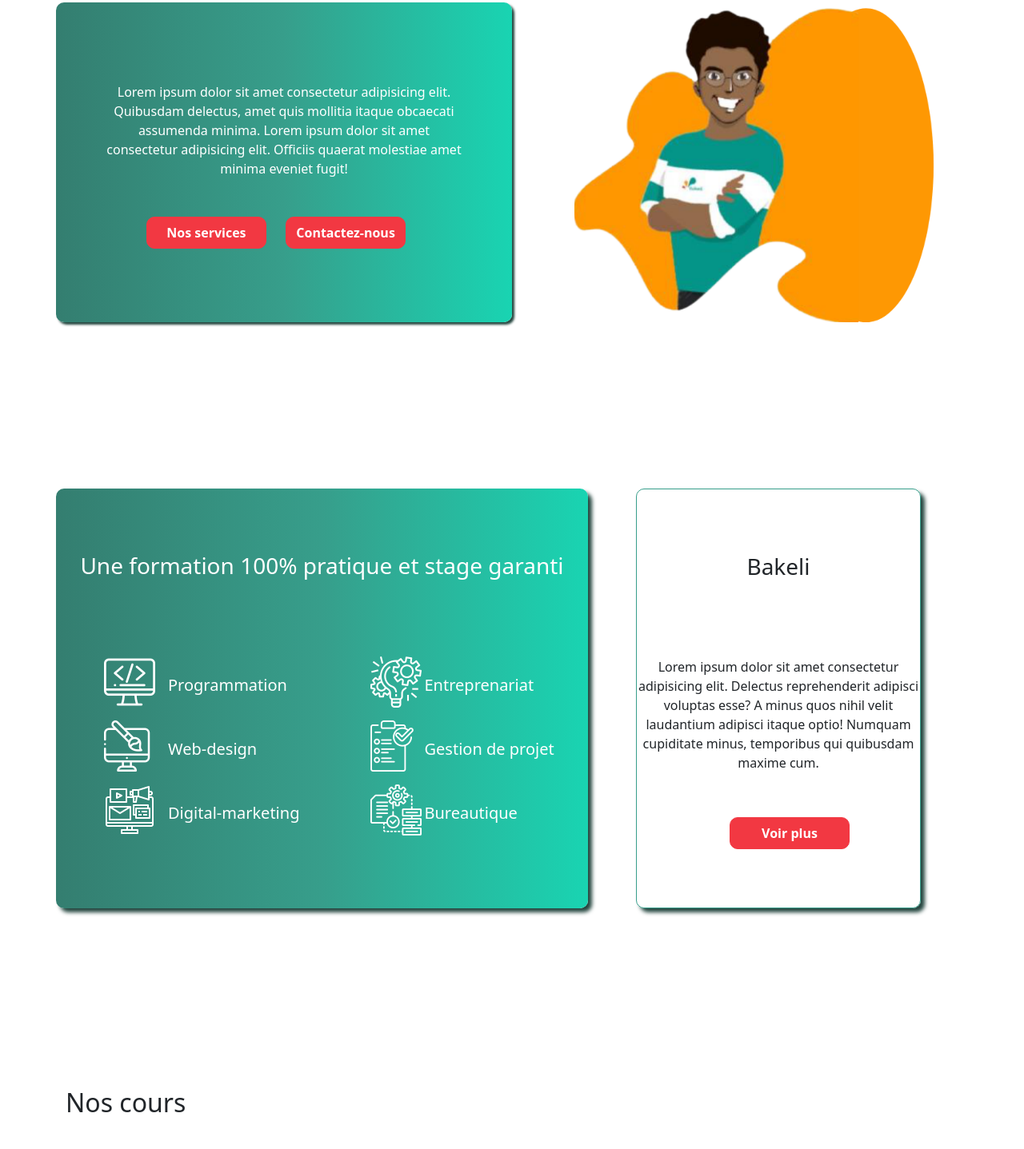
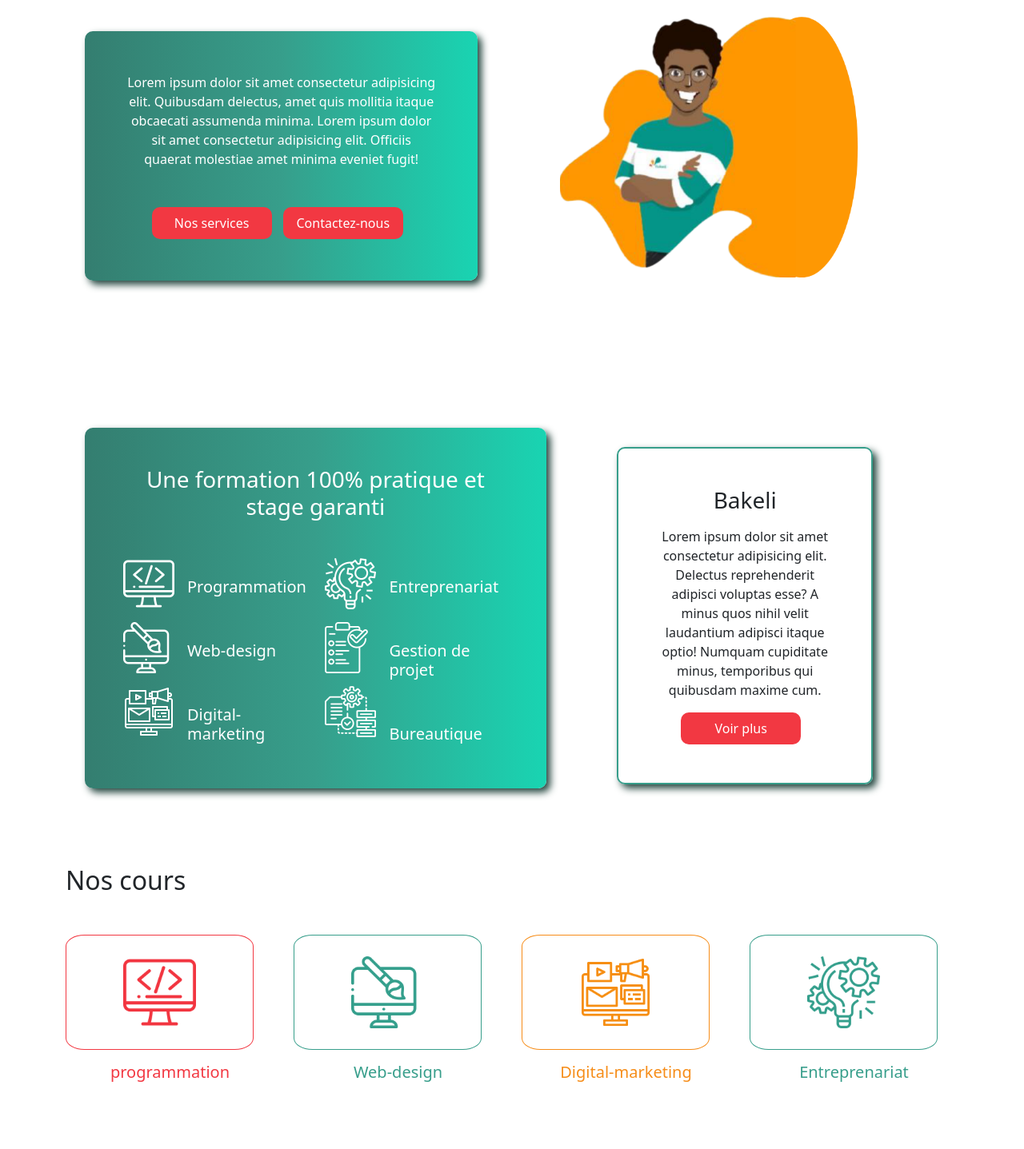
Before and after one commit to latyr0503/prototype_bootstrap_1, a plain HTML site: page index.html in a window 1280 px wide. Shown: the part 183-1620 px from the top of the page at 80% size. Drawn offline with nearby package versions, Linux system fonts and the light colour scheme.

Commit message:
reduction de mon code

```diff
--- a/index.html
+++ b/index.html
@@ -65,21 +65,27 @@
     <section id="home_section">
         <div class="container casehome">
             <div class="row ">
-                <div class="col-sm-12 col-lg-6  casehome1 ">
-                    <p class="para text-center">
-                        Lorem ipsum dolor sit amet consectetur adipisicing elit. Quibusdam delectus, amet quis mollitia
-                        itaque obcaecati assumenda minima.
-                        Lorem ipsum dolor sit amet consectetur adipisicing elit. Officiis quaerat molestiae amet minima
-                        eveniet fugit!
-                        <br><br><br>
-                        <a href="#"><button class="btn1">Nos services</button></a>
-                        <a href="#"><button class="btn1">Contactez-nous</button></a>
+                <div class="col-sm-12 col-md-6 col-lg-6 mb-5">
+                    <div class="casehome1 m-4 p-1">
+                        <p class="para m-5 text-center">
+                            Lorem ipsum dolor sit amet consectetur adipisicing elit. Quibusdam delectus, amet quis
+                            mollitia itaque obcaecati assumenda minima. Lorem ipsum dolor sit amet consectetur
+                            adipisicing elit. Officiis quaerat molestiae amet minima eveniet fugit!
                         </p>
+                        <div class="text-center">
+                            <button class="btn1"><a href="#" class="text-white text-decoration-none">Nos
+                                    services</a></button>
+                            <button class="btn1"><a href="#"
+                                    class="text-white text-decoration-none">Contactez-nous</a></button>
+                        </div>
+                        <br>
+                        <br>
+                    </div>
                 </div>
 
-                <div class="col-sm-12 col-lg-6 casehome2">
+                <div class="col-sm-12 col-md-6 col-lg-6 casehome2">
 
-                    <div class="">
+                    <div class="ps-5">
                         <img src="./media/Sans titre.png" id="casehome-img" alt="home-img">
                     </div>
 
@@ -89,26 +95,22 @@
     </section>
 
     <!-- fin_home_section -->
-    <p><br><br><br></p>
-    <p><br><br><br></p>
     <!-- about_section -->
 
-    <section id="about_section">
-        <div class="container my-5 caseabout">
+    <section id="about_section" class="my-5">
+        <div class="container ">
             <div class="row">
-                <div class="col-sm-12 col-lg-7 caseabout1">
-                    <h3 class="text-center">Une formation 100% pratique et stage garanti</h3>
-
-                    <p><br><br><br></p>
-
+                <div class="col-sm-12 col-md-6 col-lg-7 mb-5 text-white">
+                    <div class="casehome1 ms-4 p-5">
+                        <h3 class="text-center mb-5">Une formation 100% pratique et stage garanti</h3>
                         <div class="row">
-                        <div class="col-sm-12 col-lg-6 caseabout11">
-                            <div class="ms-5">
+                            <div class="col-sm-12 col-md-6 col-lg-6 caseabout11">
+                                <div>
                                     <p><img src="./media/tools-and-utensils.png" width="64px" height="64px" alt=""></p>
                                     <p><img src="./media/digital-art.png" width="64px" height="64px" alt=""></p>
                                     <p><img src="./media/digital-marketing.png" width="64px" height="64px" alt=""></p>
                                 </div>
-                            <div class="ms-3"><br>
+                                <div class="ps-3"><br>
                                     <h5> Programmation</h5>
                                     <br><br>
                                     <h5>Web-design</h5>
@@ -116,13 +118,13 @@
                                     <h5>Digital-marketing</h5>
                                 </div>
                             </div>
-                        <div class="col-sm-12 col-lg-6 caseabout11">
-                            <div class="ms-5">
+                            <div class="col-sm-12 col-md-6 col-lg-6 caseabout11">
+                                <div class="">
                                     <p><img src="./media/gestion-de-projet.png" width="64px" height="64px" alt=""></p>
                                     <p><img src="./media/briefing.png" width="64px" height="64px" alt=""></p>
                                     <p><img src="./media/process.png" width="64px" height="64px" alt=""></p>
                                 </div>
-                            <div class="ms-1"><br>
+                                <div class="ps-3"><br>
                                     <h5>Entreprenariat</h5>
                                     <br><br>
                                     <h5>Gestion de projet</h5>
@@ -132,61 +134,55 @@
                             </div>
                         </div>
                     </div>
+                </div>
 
-                <div class="col-sm-6 col-lg-4 ms-5 text-center caseabout2">
-                    <div>
-                        <h3 class="text-center">Bakeli</h3>
-                        <p><br><br><br></p>
-                        <p class="px-3-auto">
+                <div class="col-sm-6 col-md-6 col-lg-4 mt-4">
+                    <div class="text-center caseabout2 ms-4 p-5">
+                        <h3>Bakeli</h3>
+                        <p class="my-3">
                             Lorem ipsum dolor sit amet consectetur adipisicing elit. Delectus reprehenderit adipisci
                             voluptas esse? A minus quos nihil velit laudantium adipisci itaque optio! Numquam cupiditate
                             minus, temporibus qui quibusdam maxime cum.
                         </p>
-                        <p><br></p>
-                        <a href="#"><button class="btn1 ms-5">Voir plus</button></a>
+                        <button class="btn1"><a href="#" class="text-white text-decoration-none">Voir plus</a></button>
                     </div>
-
                 </div>
             </div>
         </div>
     </section>
 
     <!-- fin_about_section -->
-
-    <p><br><br><br></p>
-    <p><br><br><br></p>
-
     <!-- Nos_cours_section -->
 
-    <section id="noscourssection">
+    <section id="noscourssection" class="my-5">
 
         <div class="container">
-            <div class="row casecours">
             <h2 class="mb-5">Nos cours</h2>
-                <div class="col-sm-6 col-lg-3 text-center casecours1">
+            <div class="row casecours text-center">
+                <div class="col-sm-6 col-lg-3 casecours1">
                     <p style="border: 1px solid #f23842;">
-                        <img src="./media/tools-and-utensils1.png" width="100px" height="100px" alt="">
+                        <img src="./media/tools-and-utensils1.png" width="50%" alt="">
                     <h5 style="color: #f23842;">programmation</h5>
                     </p>
 
                 </div>
-                <div class="col-sm-6 col-lg-3 text-center casecours1">
+                <div class="col-sm-6 col-lg-3 casecours1">
                     <p style="border: 1px solid #379e8b;">
-                        <img src="./media/digital-art1.png" width="100px" height="100px" alt="">
+                        <img src="./media/digital-art1.png" width="50%" alt="">
                     <h5 style="color: #379e8b;">Web-design</h5>
                     </p>
 
                 </div>
-                <div class="col-sm-6 col-lg-3 text-center casecours1">
+                <div class="col-sm-6 col-lg-3 casecours1">
                     <p style=" border: 1px solid #f68d19;">
-                        <img src="./media/digital-marketing1.png" width="100px" height="100px" alt="">
+                        <img src="./media/digital-marketing1.png" width="50%" alt="">
                     <h5 style="color: #f68d19;">Digital-marketing</h5>
                     </p>
 
                 </div>
-                <div class="col-sm-6 col-lg-3 text-center casecours1">
+                <div class="col-sm-6 col-lg-3 casecours1">
                     <p style="border: 1px solid #379e8b;">
-                        <img src="./media/project-management.png" width="100px" height="100px" alt="">
+                        <img src="./media/project-management.png" width="50%" alt="">
                     <h5 style="color: #379e8b; ">Entreprenariat</h5>
                     </p>
 
@@ -196,12 +192,10 @@
     </section>
 
     <!-- fin_nos_cours_section -->
-
-
     <!-- diplome_section -->
 
     <section id="diplome_section">
-        <div class="container-fluid casediplome">
+        <div class="container-fluid casediplome text-white">
             <div class="row">
                 <h2 class="ps-5 my-5">Nos diplomes</h2>
                 <div class="ps-5">
@@ -248,44 +242,41 @@
         <div class="container">
             <div class="row">
                 <h2 class="mb-4">Nos coach</h2>
-                <p class="mb-5">
+                <p>
                     Lorem ipsum dolor sit amet consectetur adipisicing elit. Sint est maiores in consequuntur alias
                     error corrupti labore excepturi voluptatum veritatis. Voluptate ullam deleniti qui. Atque a
                     architecto voluptatum voluptatem est?
                 </p>
-                <a class="text-center mb-5" href="#"><button class="btn1">Contactez-nous</button></a>
+                <div class="text-center my-5">
+                    <button class="btn1"><a href="#" class="btn1 text-white text-decoration-none">CONTACTER</a></button>
+                </div>
                 <div class="col-sm-6 col-lg-3 text-center casenoscoach">
-                    <p style="border: 1px solid #f23842;">
-                        <img src="./media/avatar3.png" width="150px" height="150px" alt="">
+                    <p style="border: 1px solid #f23842;" class="p-4 rounded">
+                        <img src="./media/avatar3.png"  width="150px" alt="">
                     <h5 style="color: #f23842;">Arame FALL</h5>
                     </p>
 
                 </div>
                 <div class="col-sm-6 col-lg-3 text-center casenoscoach">
-                    <p style="border: 1px solid #379e8b;">
-                        <img src="./media/avatar4.png" width="150px" height="150px" alt="">
+                    <p style="border: 1px solid #379e8b;" class="p-4 rounded">
+                        <img src="./media/avatar4.png" width="150px" alt="">
                     <h5 style="color: #379e8b;">Latyr SENE</h5>
                     </p>
 
                 </div>
                 <div class="col-sm-6 col-lg-3 text-center casenoscoach">
-                    <p style=" border: 1px solid #f68d19;">
-                        <img src="./media/avatar1.png" width="150px" height="150px" alt="">
+                    <p style=" border: 1px solid #f68d19;" class="p-4 rounded">
+                        <img src="./media/avatar1.png" width="150px" alt="">
                     <h5 style="color: #f68d19;">Birame DIOP</h5>
                     </p>
 
                 </div>
                 <div class="col-sm-6 col-lg-3 text-center casenoscoach">
-                    <p style="border: 1px solid #379e8b;">
-                        <img src="./media/avatar3.png" width="150px" height="150px" alt="">
+                    <p style="border: 1px solid #379e8b;" class="p-4 rounded">
+                        <img src="./media/avatar3.png" width="150px" alt="">
                     <h5 style="color: #379e8b; ">Aicha NDIAYE</h5>
                     </p>
 
-                </div>
-                <div class="casenoscoach1 text-center mb-5">
-                    <i style="color: #379e8b;" class="bi bi-circle-fill me-5"></i>
-                    <i style="color: #f68d19;" class="bi bi-circle-fill me-5"></i>
-                    <i style="color: #f23842;" class="bi bi-circle-fill"></i>
                 </div>
             </div>
         </div>
@@ -301,13 +292,12 @@
                 d="M0,128L40,112C80,96,160,64,240,58.7C320,53,400,75,480,117.3C560,160,640,224,720,224C800,224,880,160,960,122.7C1040,85,1120,75,1200,74.7C1280,75,1360,85,1400,90.7L1440,96L1440,320L1400,320C1360,320,1280,320,1200,320C1120,320,1040,320,960,320C880,320,800,320,720,320C640,320,560,320,480,320C400,320,320,320,240,320C160,320,80,320,40,320L0,320Z">
             </path>
         </svg>
-        <div class="container-fluid casenosactivite">
+        <div class="container-fluid casenosactivite text-white">
             <div class="row">
                 <h2 class="ps-5 my-5">Nos ativités</h2>
                 <p class="ps-5 mb-5">Lorem ipsum dolor sit amet, consectetur adipisicing elit. Dolorem eos dolorum neque
-                    ipsa natus,
-                    accusamus,  velit enim hic, nobis incidunt voluptatibus <br> unde non reiciendis earum vel totam sequi
-                    mollitia quaerat?
+                    ipsa natus, accusamus, velit enim hic, nobis incidunt voluptatibus <br> unde non reiciendis earum
+                    vel totam sequi mollitia quaerat?
                 </p>
                 <div class="col-sm-12 col-lg-5 px-5">
                     <p><img src="/media/IMG_0017-300x200.jpg" width="500px" height="415px" alt=""></p>
@@ -322,15 +312,18 @@
                         sit dignissimos laboriosam necessitatibus amet, consectetur eaque eligendi corrupti sapiente ab
                         commodi eius velit quas vel facilis.
                     </p>
-                    <a href="#"><button class="btn1 ms-5">Voir plus</button></a>
-                    <p><br></p>
+                    <div class="text-center my-5">
+                        <button class="btn1"><a href="#" class="text-white text-decoration-none">Voir plus</a></button>
+                    </div>
                     <p>
                         Lorem ipsum dolor, sit amet consectetur adipisicing elit. Non adipisci soluta culpa provident
                         sit dignissimos laboriosam necessitatibus amet, consectetur eaque eligendi corrupti sapiente ab
                         commodi eius velit quas vel facilis.
 
                     </p>
-                    <a href="#"><button class="btn1 ms-5">Voir plus</button></a>
+                    <div class="text-center my-5">
+                        <button class="btn1"><a href="#" class="text-white text-decoration-none">Voir plus</a></button>
+                    </div>
                 </div>
             </div>
         </div>
@@ -364,7 +357,9 @@
                 <div class="col-sm-4 col-lg-2 mt-5">
                     <p><img src="./media/concree.png" alt=""></p>
                 </div>
-                <a class="text-center " href="#"><button class="btn1">Voir plus</button></a>
+                <div class="text-center my-5">
+                    <button class="btn1"><a href="#" class="text-white text-decoration-none">Voir plus</a></button>
+                </div>
             </div>
         </div>
     </section>
@@ -374,9 +369,9 @@
     <!-- footer_section -->
     <footer>
         <div class="container-fluid">
-            <div class="row ps-5 casefooter">
-                <div class="col-sm-4 col-lg-3 mt-5">
-                    <ul>
+            <div class="row p-5 casefooter text-white ">
+                <div class="col-sm-4 col-lg-3 ">
+                    <ul class="list-unstyled">
                         <li>Nos Formations</li>
                         <br>
                         <li>Nos Partenaires</li>
@@ -389,8 +384,8 @@
                     <i class="bi bi-twitter ps-3"></i>
                     <i class="bi bi-tiktok ps-3"></i>
                 </div>
-                <div class="col-sm-4 col-lg-3 mt-5">
-                    <ul>
+                <div class="col-sm-4 col-lg-3">
+                    <ul class="list-unstyled">
                         <li>Nous contactez au :</li>
                         <li>77 777 77 77</li>
                         <br>
@@ -398,26 +393,27 @@
                         <li>33 333 33 33</li>
                     </ul>
                 </div>
-                <div class="col-sm-4 col-lg-3 mt-5">
-                    <ul>
+                <div class="col-sm-4 col-lg-3 ">
+                    <ul class="list-unstyled">
                         <li>Qui sommes-nous ?</li>
                         <br>
                         <li>Plus de renseignement</li>
                     </ul>
                 </div>
-                <div class="col-sm-4 col-lg-3 mt-5">
-                    <ul>
+                <div class="col-sm-4 col-lg-3 ">
+                    <ul class="list-unstyled">
                         <li>Campus</li>
                         <br>
                         <li>Evenments</li>
                     </ul>
                 </div>
                 <p><br></p>
-                <hr >
+                <hr>
                 <div class="text-center">
-                <p class="ps-5">
+                    <p>
                         copyrights &copy;2022 All right reserved ! this template is made with by
-                    <a style="text-decoration: none;" href="https://www.facebook.com/latyr.sene.71"><span style="color: #f23842;">A.LATYR SENE</span></a>
+                        <a style="text-decoration: none;" href="https://www.facebook.com/latyr.sene.71"><span
+                                style="color: #f23842;">A.LATYR SENE</span></a>
                     </p>
                 </div>
                 <hr class="mb-5">
--- a/style.css
+++ b/style.css
@@ -1,153 +1,96 @@
-
-
-.navbar-nav li{
-    padding-right: 20px;
+*::before, ::after{
+    box-sizing: border-box;
+    margin: 0;
+    padding: 0;
+    width: 100%;
+  }
+.navbar-nav li {
+    padding-right: 10px;
 }
-
 .navbar-nav li a {
     font-weight: 500;
     color: black !important;
 }
-.navbar-nav li a:hover{
+.navbar-nav li a:hover {
     color: #379e8b !important;
 }
-.btn{
+.btn {
     background: #f68d19 !important;
-    border: 1px solid #f68d19;
+    border: none;
     color: white !important;
-    font-weight: 600 !important;
+    font-weight: 500 !important;
 }
-.btn:hover{
+.btn:hover {
     background: #379e8b !important;
-    border: 1px solid #379e8b;
+    box-shadow: 3px 3px 10px #f23842;
+}
+@media only screen and (max-width: 980px){
+    .navbar-nav li{
+        margin-left: 7%;
+    }
+}
+/* _______home-section_________ */
+.btn1 {
+    background: #f23842 !important;
+    border: none;
     color: white !important;
-    font-weight: 600 !important;
-    box-shadow: 3px 3px 3px #f23842;
-}
-
-/* _______home-section_________ */
-
-.btn1{
-    background: #f23842 !important;
-    border: 1px solid #f23842;
-    color: white !important;
-    font-weight: 600 !important;
-    margin-right: 20px;
+    font-weight: 500 !important;
+    margin-right: 10px;
     width: 150px;
     height: 40px;
     border-radius: 10px;
 }
-.btn1:hover{
+.btn1:hover {
     background: #f68d19 !important;
-    border: 1px solid #f68d19;
-    box-shadow:5px 5px 5px #24463f; ;
+    box-shadow: 5px 5px 10px #24463f;
 }
-.casehome{
-    margin-top: 100px;
+.casehome {
+    margin: 7rem 0;
 }
-.casehome1{
-    background-image: linear-gradient(to right, #347e70 , #379e8b , #19d4b2);
+.casehome1 {
+    background: linear-gradient(to right, #347e70, #379e8b, #19d4b2);
+    width: 90%;
     border-radius: 10px;
-    box-shadow: 3px 3px 3px #24463f;
+    box-shadow: 5px 5px 10px #24463f;
 }
-/* .casehome2{
-    box-shadow: 5px 5px 5px #24463f;
-} */
-.para{
+.para {
     color: white;
-    margin: 100px 50px 0 50px;
 }
-#casehome-img{
-    height: 400px;
-    float: right;
-    /* position: relative;
-    left: 150px;*/
+#casehome-img {
+    width: 80%;
 }
-
 /* ===about_section=== */
-
-
-.caseabout11{
+.caseabout11 {
     display: flex;
 }
-.caseabout1{
-    background-image: linear-gradient(to right, #347e70 , #379e8b , #19d4b2);
+.caseabout2 {
+    border: 2px solid #379e8b;
+    width: 90%;
     border-radius: 10px;
-    box-shadow: 5px 5px 5px #24463f;
-    color: white;
-    /* margin-right: 50px; */
-    padding: 80px 20px 50px 20px;
+    box-shadow: 5px 5px 10px #24463f;
 }
-.caseabout2 div{
-    border: 1px solid #379e8b;
-    border-radius: 10px;
-    box-shadow: 5px 5px 5px #24463f;
-    padding: 80px 0 73px 0;
+/* ==cours_section== */
+.casecours1 p {
+    border-radius: 10%;
+    width: 90%;
+    padding: 10%;
 }
-
-/* ==cours_section== */
-
-.casecours1 p{
-    border-radius: 20px;
-    padding: 50px 50px 50px 50px;
-}
-
 /* =========diplome_section======= */
-
-.casediplome{
+.casediplome, .casenosactivite {
     background-color: #f23842;
-    height: 600px;
-    color: white;
-}
-
-/* =========fin_diplome_section======= */
-
-/* =======nos_coach_section====== */
-.casenoscoach p{
-    border-radius: 20px;
-    padding: 20px 20px 20px 20px;
-}
-.casenoscoach1{
-
-    margin-right: 50px;
-}
-
-
-/* ======fin_nos_coach_section======== */
-
-/* =========nos_activite_section======== */
-
-.casenosactivite{
-    background-color: #f23842;
-    height: 750px;
-    color: white;
 }
 /* ========fin_nos_activite_section========== */
-
-
 /* ===nos_partenaire_section=== */
-
-.nospartenaire{
+.nospartenaire {
     background-color: rgb(244, 249, 255);
-    height: 400px;
 }
-
-.nospartenaire img{
+.nospartenaire img {
     border-radius: 20px;
-    box-shadow: 3px 3px 3px #24463f;;
+    box-shadow: 5px 5px 10px #24463f;
 }
-
 /* ===fi_nos_partenaire_section=== */
-
 /* footer_section */
-
-.casefooter{
+.casefooter {
     background-color: #379e8b;
-    height: 400px;
-    color: white;
-}
-
-.casefooter ul{
-    list-style: none;
 }
 /* fin_footer_section */
```
Lines whose indentation alone changed are shown as unchanged.
